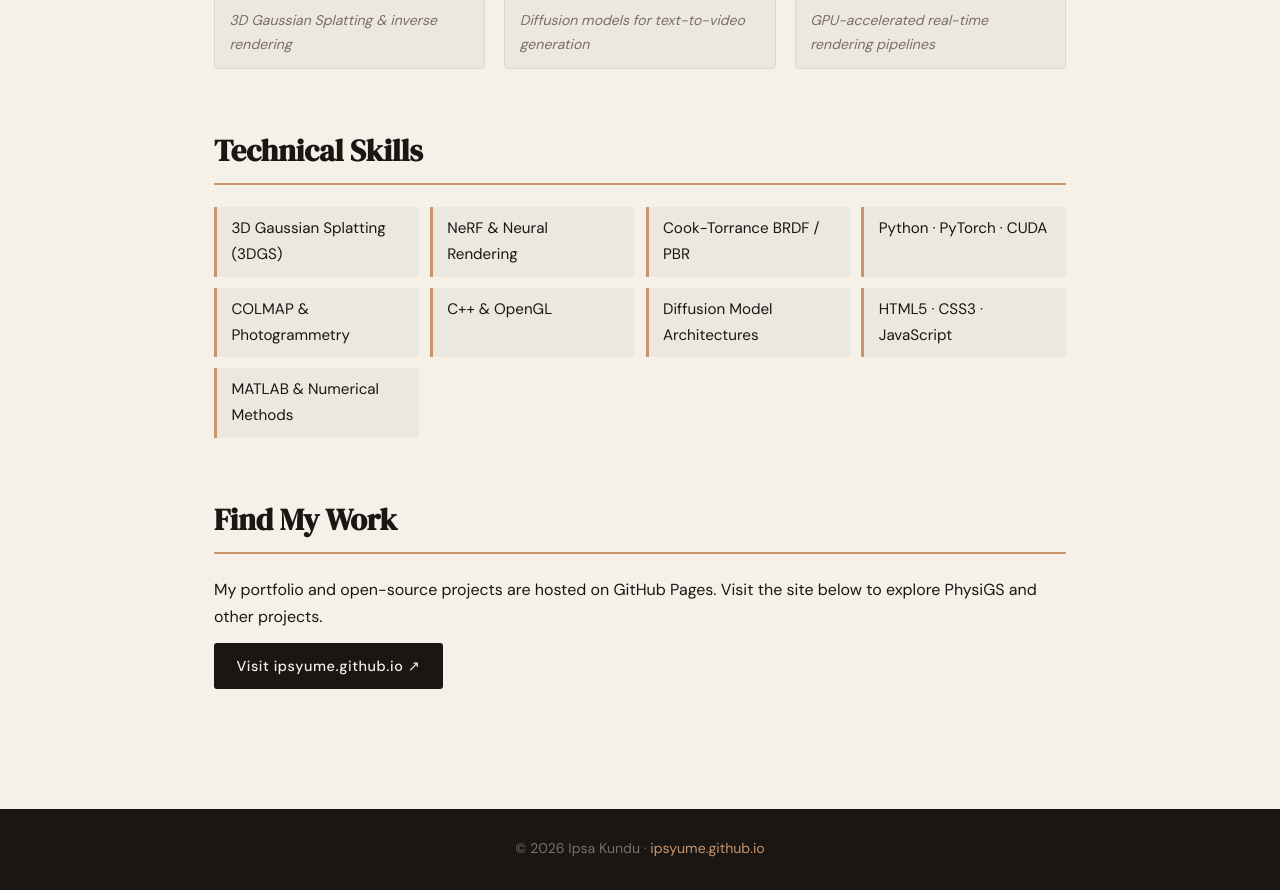
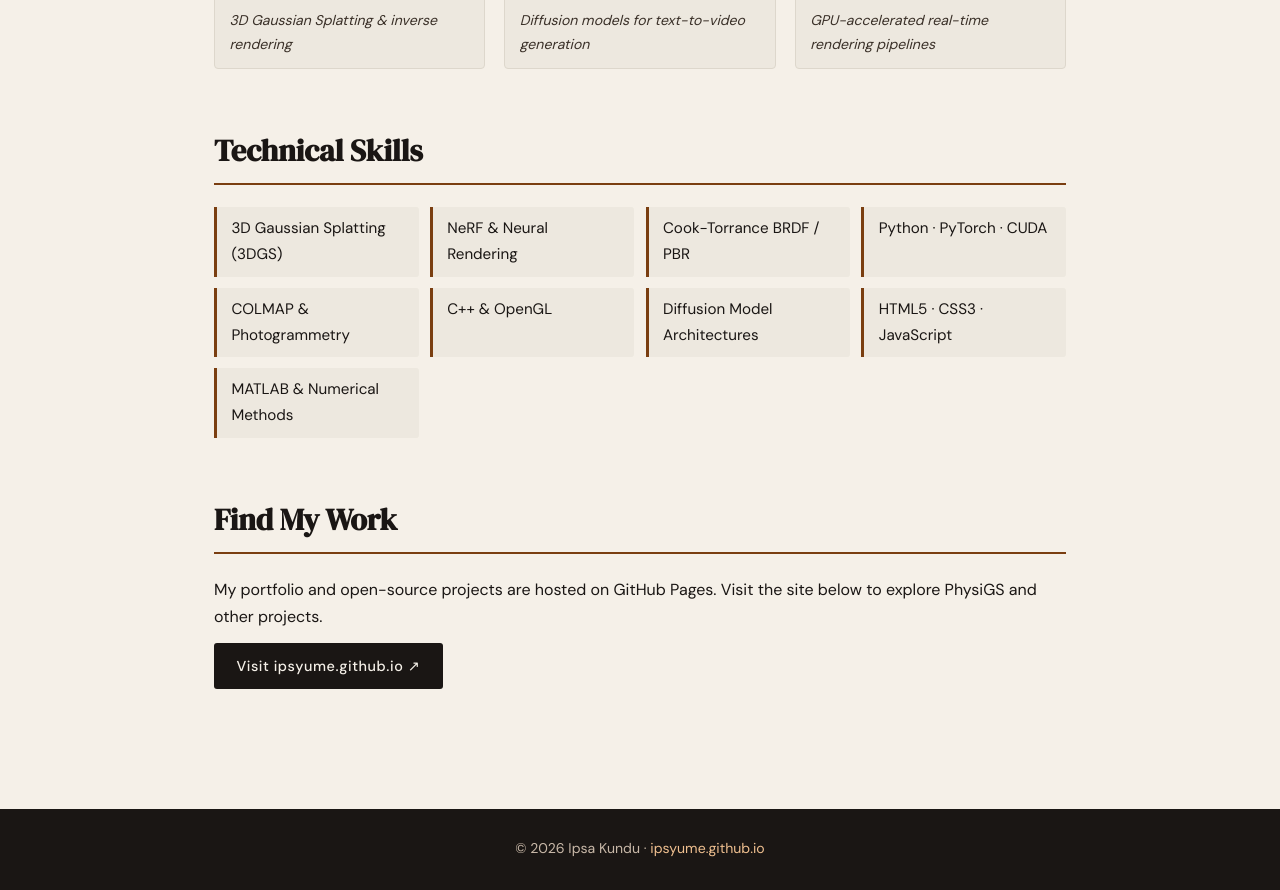
Before and after one commit to ipsyume/ipsyume.github.io, a plain HTML site: page html-course/index.html in a window 1280 px wide. Shown: the part 972-1862 px from the top of the page. Drawn offline with Linux system fonts and the light colour scheme.

Commit message:
Update color variables and styles in index.html

```diff
--- a/html-course/index.html
+++ b/html-course/index.html
@@ -12,9 +12,10 @@
       :root {
         --ink:    #1a1614;
         --cream:  #f5f0e8;
-        --warm:   #c8956c;
-        --muted:  #7a6e65;
+        --warm:   #7a3e10;
+        --muted:  #4a3f38;
         --light:  #ede8df;
+        --nav-bg: #5c2e08;
       }
 
       body {
@@ -41,7 +42,7 @@
 
       header p {
         margin-top: 0.5rem;
-        color: var(--warm);
+        color: #f0c090;
         font-size: 1.05rem;
         font-weight: 300;
         letter-spacing: 0.08em;
@@ -49,7 +50,7 @@
       }
 
       nav {
-        background: var(--warm);
+        background: var(--nav-bg);
         display: flex;
         justify-content: center;
         gap: 0.25rem;
@@ -132,7 +133,7 @@
       figcaption {
         padding: 0.7rem 0.9rem;
         font-size: 0.88rem;
-        color: var(--muted);
+        color: #3a3028;
         font-style: italic;
       }
 
@@ -172,13 +173,13 @@
       /* ── FOOTER ── */
       footer {
         background: var(--ink);
-        color: var(--muted);
+        color: #c8b8a8;
         text-align: center;
         padding: 1.8rem 1rem;
         font-size: 0.88rem;
       }
 
-      footer a { color: var(--warm); text-decoration: none; }
+      footer a { color: #f0c090; text-decoration: none; }
 
       /* ── RESPONSIVE ── */
       @media (max-width: 560px) {
```
